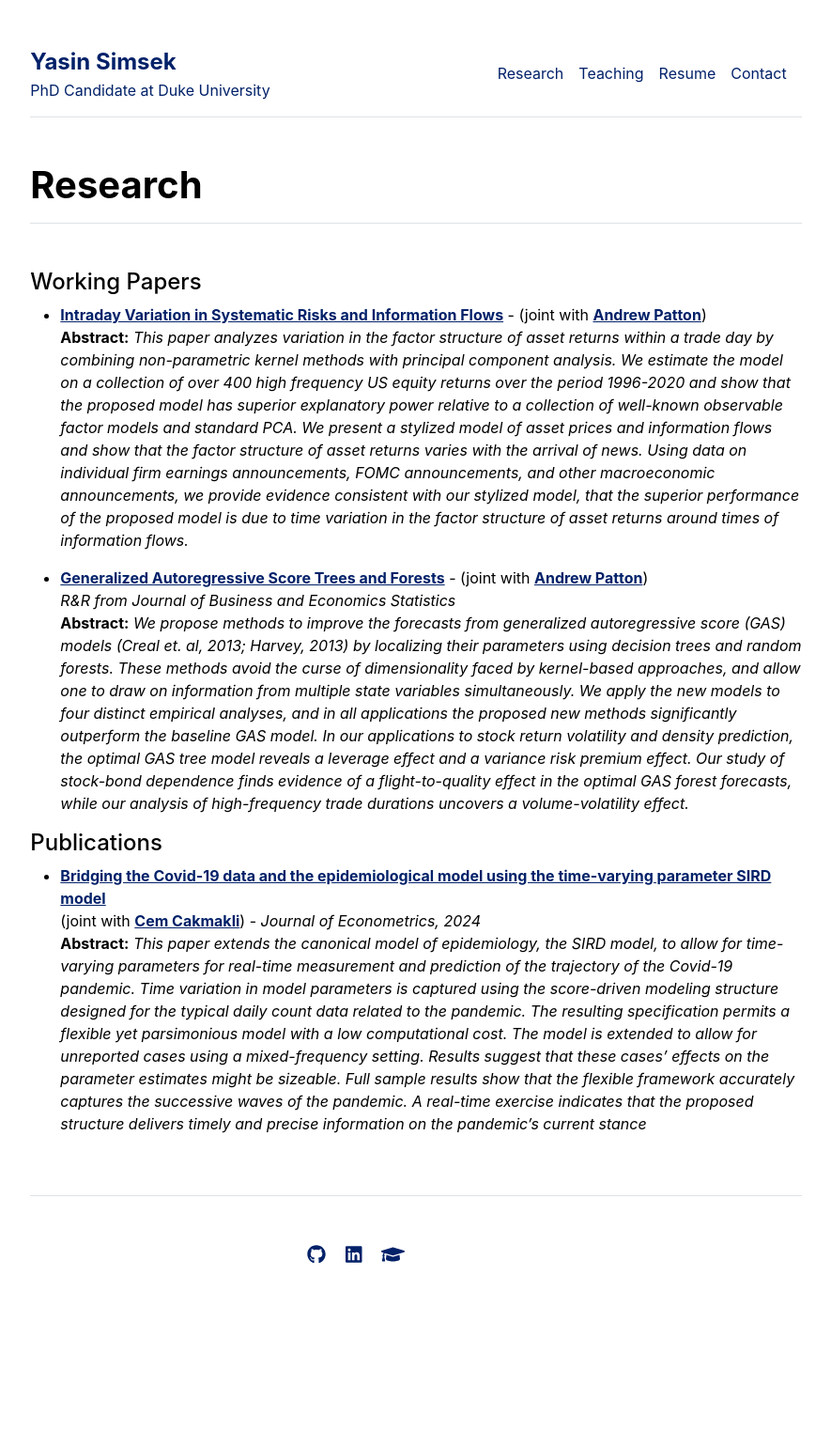
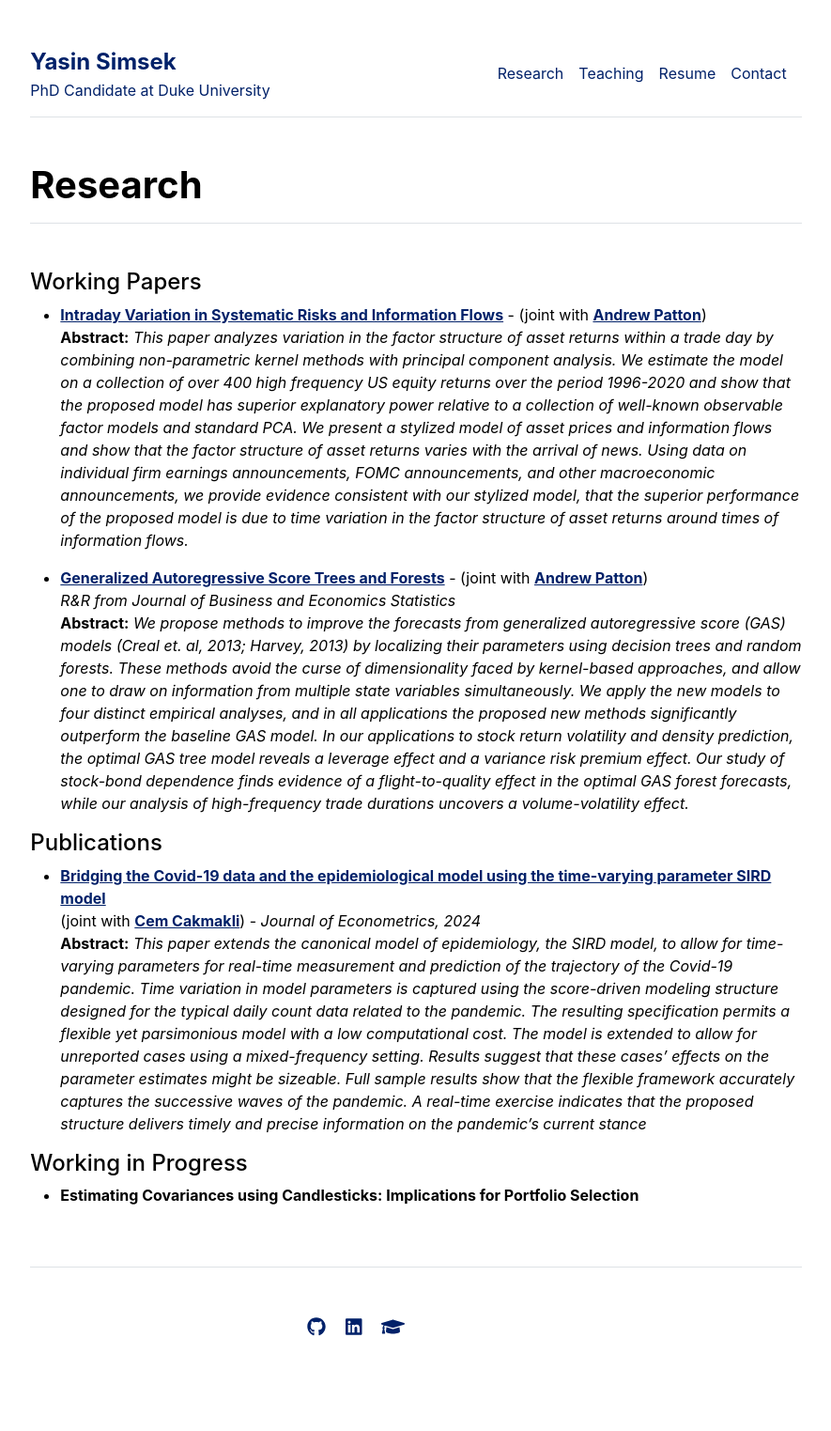
Before and after one commit to yasin-simsek/yasin-simsek.github.io, a Jekyll site: the page built from research.md, in a window 1280 px wide. Shown: the whole page at 94% size, without its empty margins (197-1082 px from the left). Built offline with Jekyll 4.4.1, drawn with Linux system fonts in a browser that asks for light colours; before the commit the page ends 1447 px from its top, so only the background shows below that.

Commit message:
research update

```diff
--- a/research.md
+++ b/research.md
@@ -14,3 +14,6 @@ title: "Research"
 #### Publications
 * [**Bridging the Covid-19 data and the epidemiological model using the time-varying parameter SIRD model**](https://www.sciencedirect.com/science/article/pii/S0304407624001337) <br> (joint with [**Cem Cakmakli**](https://sites.google.com/site/cemcakmakli/home)) - *Journal of Econometrics, 2024* <br>
 **Abstract:** *This paper extends the canonical model of epidemiology, the SIRD model, to allow for time-varying parameters for real-time measurement and prediction of the trajectory of the Covid-19 pandemic. Time variation in model parameters is captured using the score-driven modeling structure designed for the typical daily count data related to the pandemic. The resulting specification permits a flexible yet parsimonious model with a low computational cost. The model is extended to allow for unreported cases using a mixed-frequency setting. Results suggest that these cases’ effects on the parameter estimates might be sizeable. Full sample results show that the flexible framework accurately captures the successive waves of the pandemic. A real-time exercise indicates that the proposed structure delivers timely and precise information on the pandemic’s current stance*
+
+#### Working in Progress
+* **Estimating Covariances using Candlesticks: Implications for Portfolio Selection**
```
